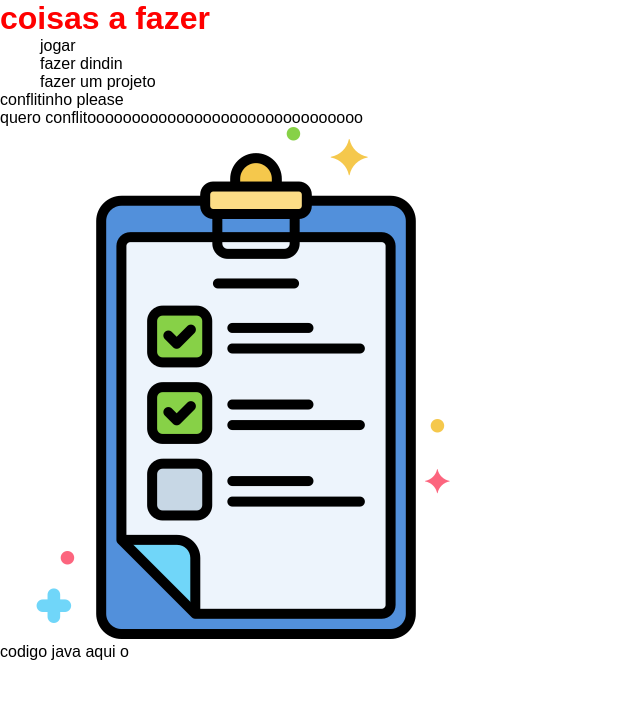
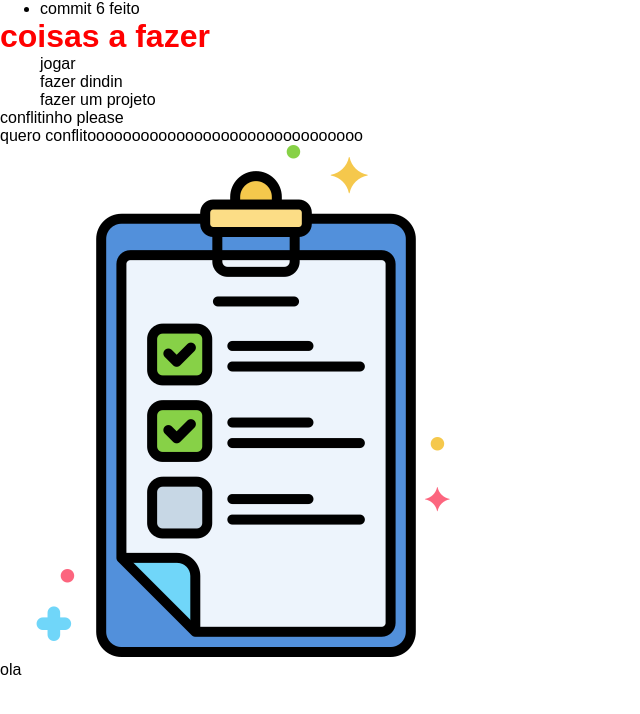
Before and after one commit to joaolouko/meuProjeto, a plain HTML site: page index.html in a window 1280 px wide. Shown: the whole page, without its empty margins (0-640 px from the left). Drawn offline with Linux system fonts and the light colour scheme.

Commit message:
7 commit

```diff
--- a/index.html
+++ b/index.html
@@ -8,6 +8,12 @@
     <title>Teste</title>
 </head>
 <body>
+
+    <ul>
+        <li>commit 6 feito</li>
+    </ul>
+
+
     <h1 class="titulo">coisas a fazer</h1>
     <ul class="lista">
         <li>jogar</li>
@@ -18,6 +24,6 @@
     <div>quero conflitooooooooooooooooooooooooooooooo</div>
     <img src="img/tarefa.png" alt="imagem de tarefas">
 
-    <div>codigo java aqui o </div>
+    <div id="x">codigo java aqui o </div>
 </body>
 </html>
--- a/script.js
+++ b/script.js
@@ -1 +1,5 @@
 console.log("ola, esse vai ser o 6 commit")
+
+var log = document.getElementById("x")
+
+log.innerHTML = "ola"
```
